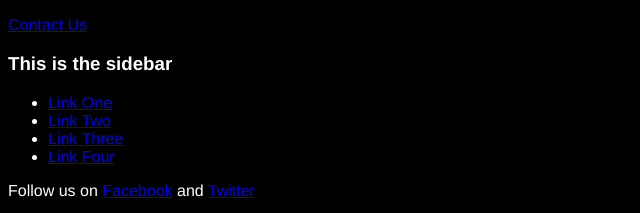
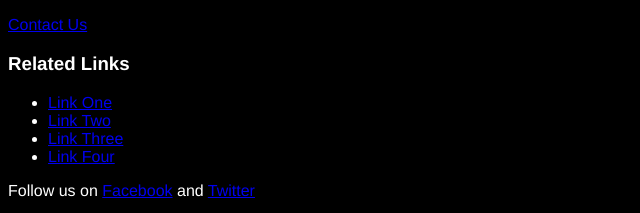
Before and after one commit to acacase/git-tutorial, a plain HTML site: page news.html in a window 1280 px wide. Shown: the part 982-1195 px from the top of the page, 0-640 px from the left. Drawn offline with Linux system fonts and the light colour scheme.

Commit message:
Updated title of sidebar links

```diff
--- a/news.html
+++ b/news.html
@@ -51,7 +51,7 @@
 			<h3>Contact us today to learn more about GitHub!</h3>
 			<p><a href="contact.html">Contact Us</a></p>
 		</div>
-		<h3>This is the sidebar</h3>
+		<h3>Related Links</h3>
 		<ul>
 			<li><a href="#">Link One</a></li>
 			<li><a href="#">Link Two</a></li>
```
